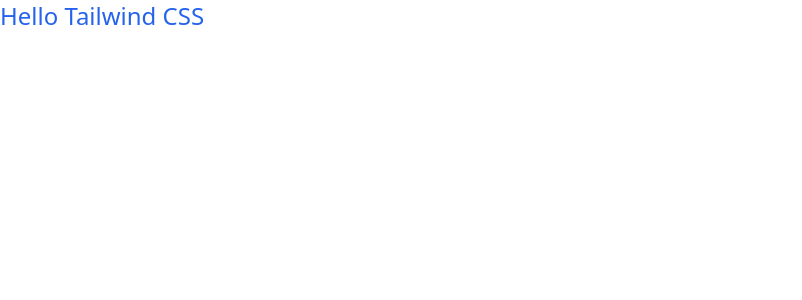
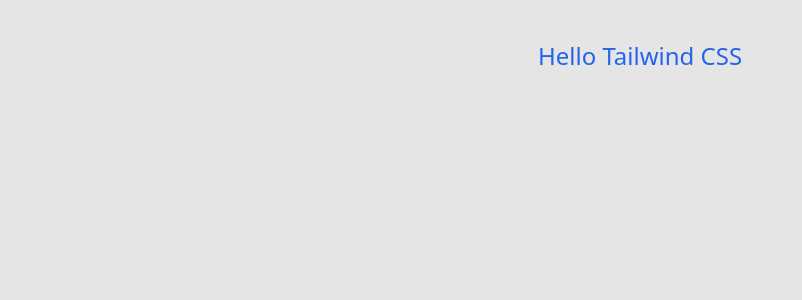
Before and after one commit to TomariRyusei/mangaholic, a React (Create React App) app: page / in a window 1280 px wide. Shown: the top 300 px of the page, without its empty margins (0-802 px from the left). Built offline with nearby package versions, Linux system fonts and the light colour scheme.

Commit message:
decided wrapper background-color

```diff
--- /dev/null
+++ b/src/App.css
@@ -0,0 +1,3 @@
+.container-bg-color {
+  background-color: #e5e5e5;
+}
--- a/src/App.tsx
+++ b/src/App.tsx
@@ -1,6 +1,8 @@
+import "./App.css";
+
 function App() {
   return (
-    <div className="container mx-auto">
+    <div className="container-bg-color min-h-screen text-center py-10">
       <p className="text-blue-600 text-2xl">Hello Tailwind CSS</p>
     </div>
   );
```
